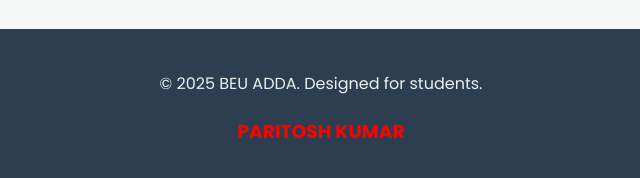
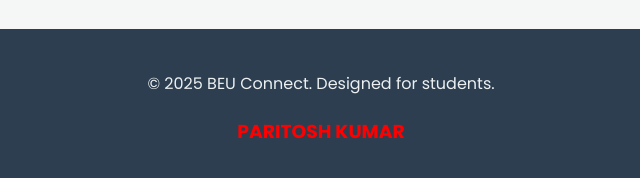
Before and after one commit to paritoshkumar196/Beu_Syllabus, a plain HTML site: page index.html in a window 1280 px wide. Shown: the part 1811-1989 px from the top of the page, 319-959 px from the left. Drawn offline with Linux system fonts and the light colour scheme.

Commit message:
Update title and footer.

```diff
--- a/index.html
+++ b/index.html
@@ -3,7 +3,7 @@
 <head>
     <meta charset="UTF-8">
     <meta name="viewport" content="width=device-width, initial-scale=1.0">
-    <title>BEU ADDA - 6th Semester CSE Syllabus</title>
+    <title>BEU Connect - 6th Semester CSE Syllabus</title>
 
     <link rel="preconnect" href="https://fonts.googleapis.com">
     <link rel="preconnect" href="https://fonts.gstatic.com" crossorigin>
@@ -79,7 +79,7 @@
 
     <footer id="contact">
         <div class="container">
-            <p>&copy; 2025 BEU ADDA. Designed for students.</p>
+            <p>&copy; 2025 BEU Connect. Designed for students.</p>
             <h3  style="color:red">PARITOSH KUMAR</h3>
         </div>
     </footer>
```
